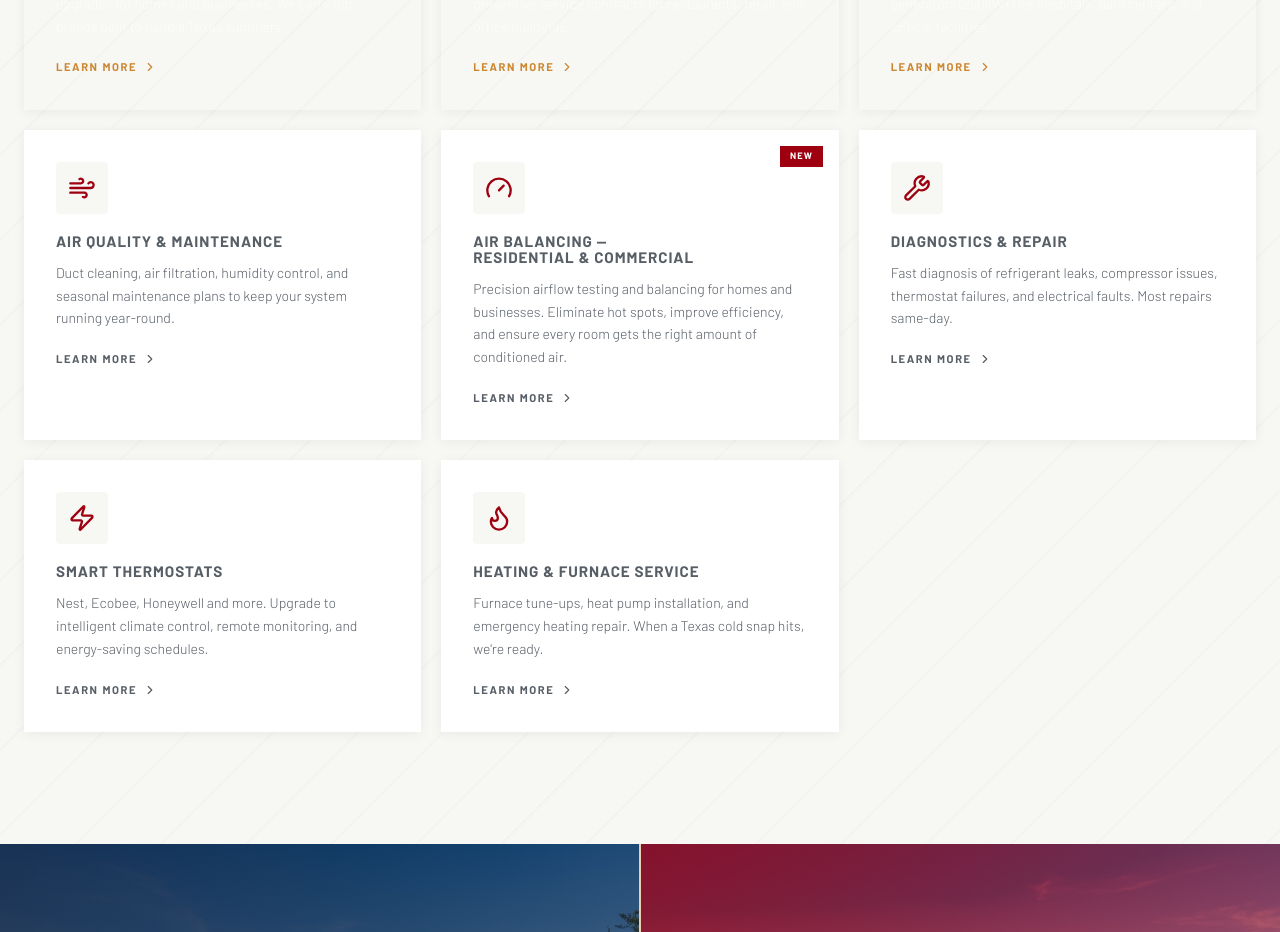
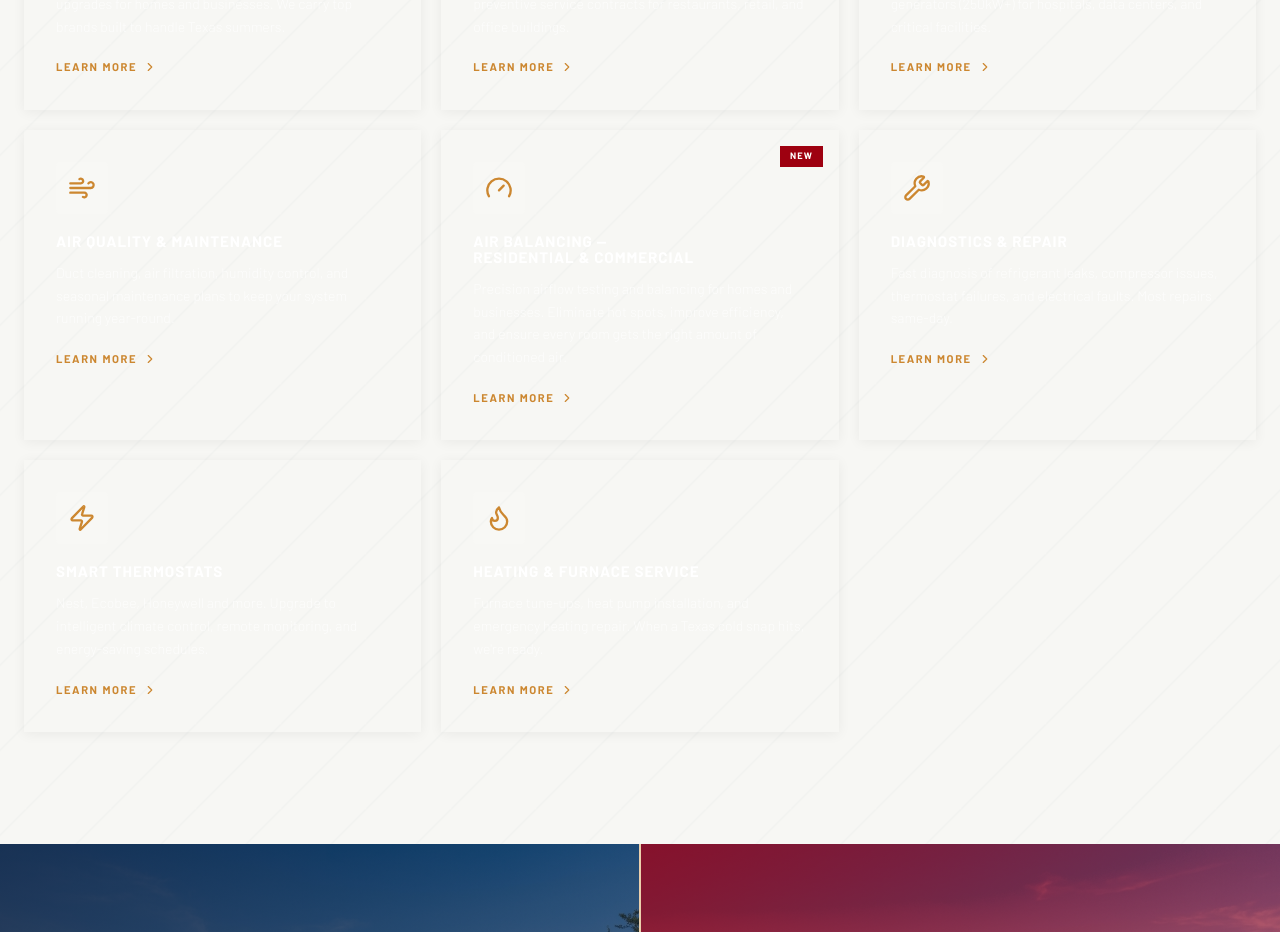
Before and after one commit to Founditmarketing/Texas-AC-Plus, a React (Vite) app: page / in a window 1280 px wide. Shown: the part 1500-2432 px from the top of the page. Built offline with nearby package versions, Linux system fonts and the light colour scheme.

Commit message:
Make all service cards use blue/navy background

```diff
--- a/src/components/Services.tsx
+++ b/src/components/Services.tsx
@@ -126,7 +126,7 @@ export const Services = () => {
         >
           {services.map((service, index) => {
             const Icon = service.icon;
-            const isFeatured = index < 3;
+            const isFeatured = true;
 
             return (
               <a
```
